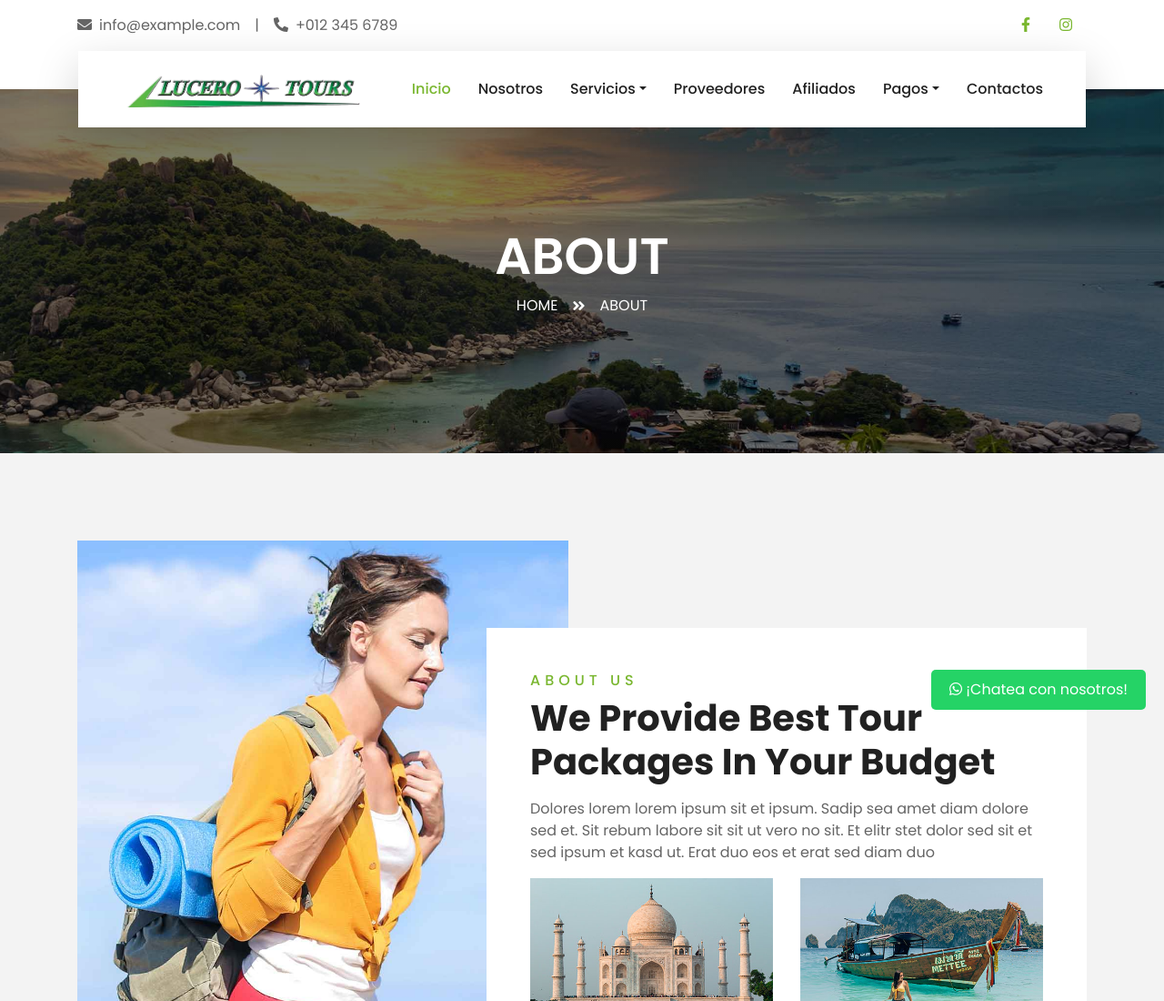
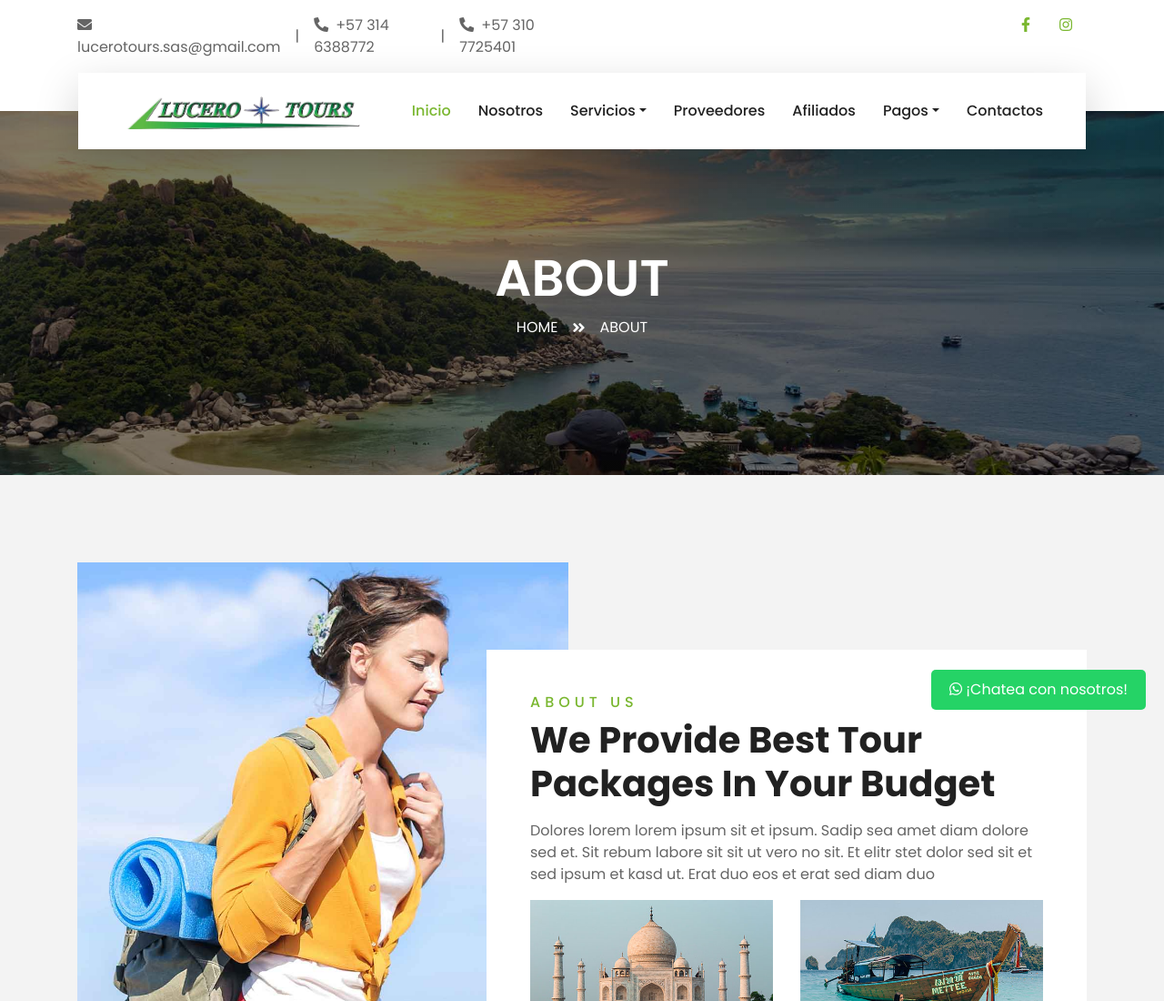
Before and after one commit to JhonBravo22/Lucerotours, a plain HTML site: page about.html in a window 1280 px wide. Shown: the top 1100 px of the page at 91% size. Drawn offline with nearby package versions, Linux system fonts and the light colour scheme.

Commit message:
cambio correos telefonos

```diff
--- a/about.html
+++ b/about.html
@@ -33,9 +33,11 @@
             <div class="row">
                 <div class="col-lg-6 text-center text-lg-left mb-2 mb-lg-0">
                     <div class="d-inline-flex align-items-center">
-                        <p><i class="fa fa-envelope mr-2"></i>info@example.com</p>
+                        <p><i class="fa fa-envelope mr-2"></i>lucerotours.sas@gmail.com</p>
                         <p class="text-body px-3">|</p>
-                        <p><i class="fa fa-phone-alt mr-2"></i>+012 345 6789</p>
+                        <p><i class="fa fa-phone-alt mr-2"></i>+57 314 6388772</p>
+                        <p class="text-body px-3">|</p>
+                        <p><i class="fa fa-phone-alt mr-2"></i>+57 310 7725401</p>
                     </div>
                 </div>
                 <div class="col-lg-6 text-center text-lg-right">
```
Also changed, not shown: blog.html (+4 -2 lines), contact.html (+4 -2 lines), destination.html (+4 -2 lines), guide.html (+4 -2 lines), package.html (+4 -2 lines), service.html (+4 -2 lines), single.html (+4 -2 lines), testimonial.html (+4 -2 lines).
